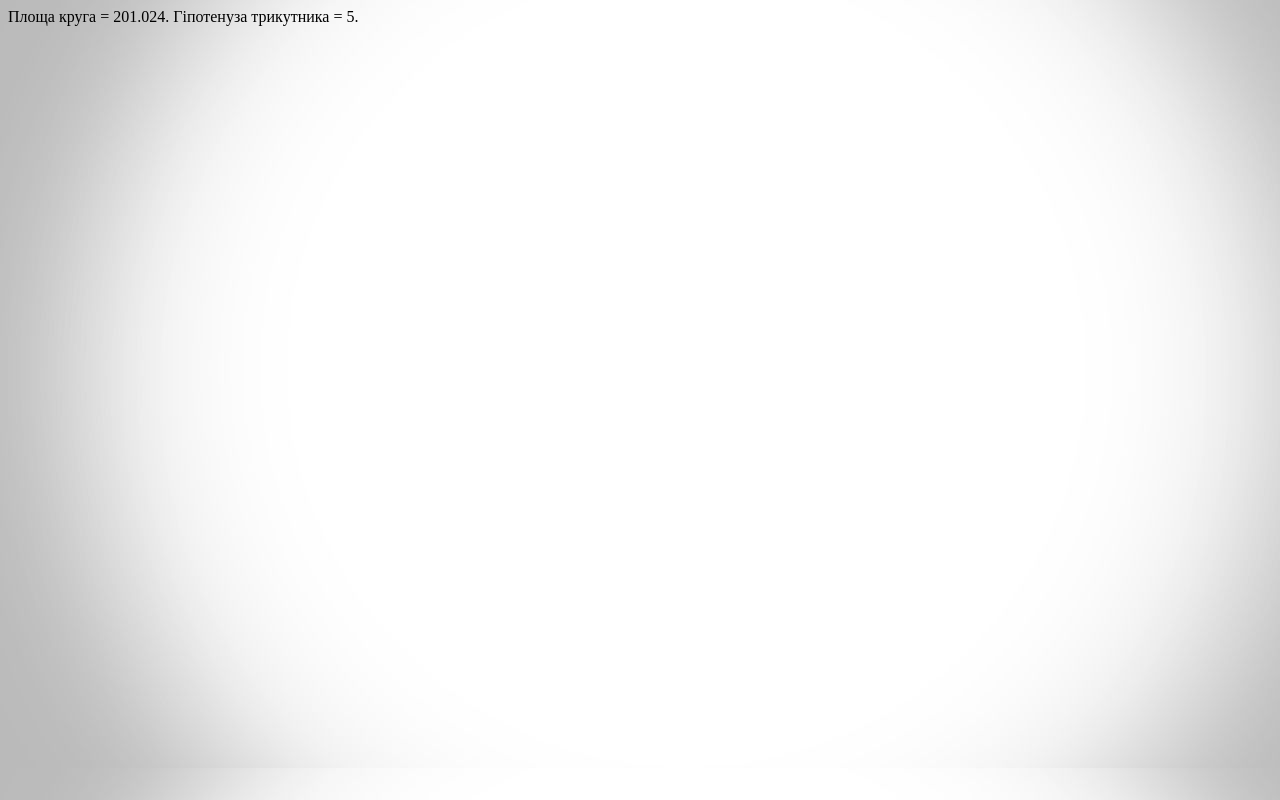
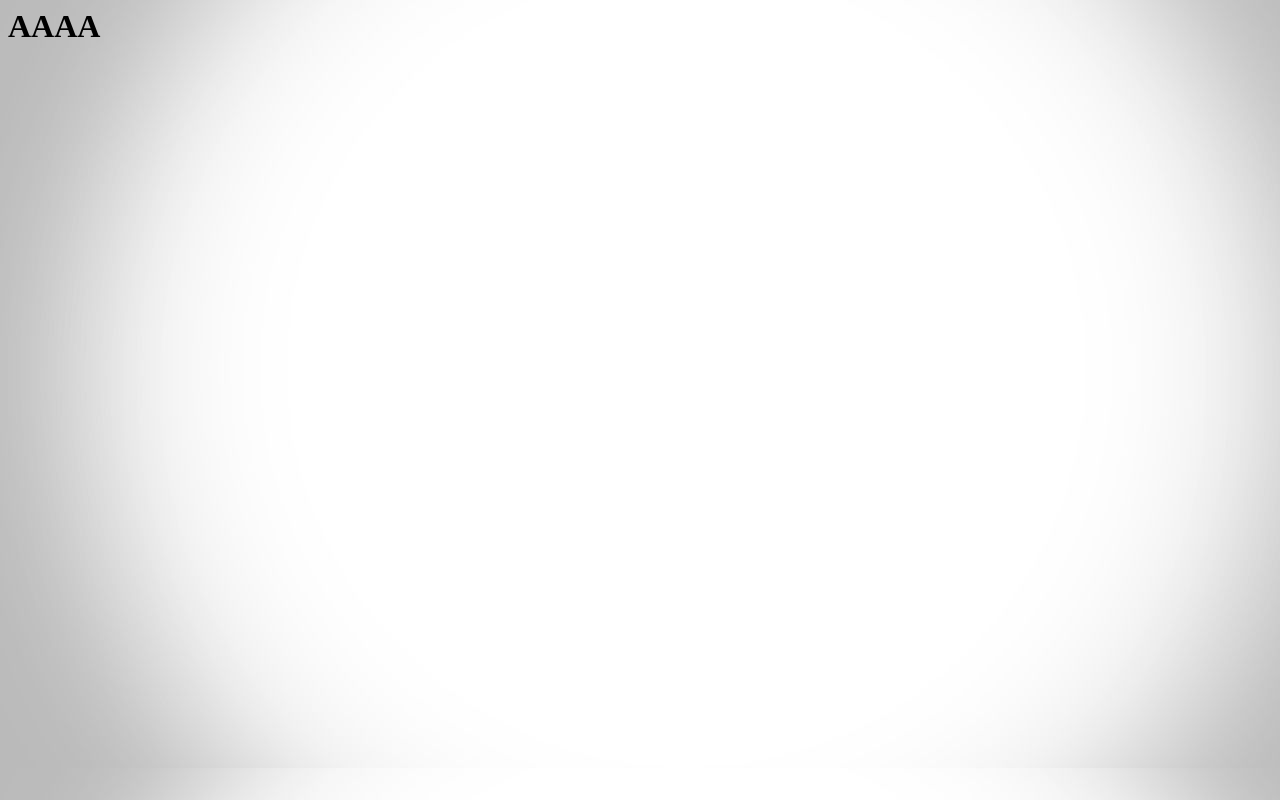
Before and after one commit to observer36/Nodejs, a website: page index.html in a window 1280 px wide. Drawn offline with Linux system fonts and the light colour scheme.

Commit message:
'commit_45'

```diff
--- a/index.html
+++ b/index.html
@@ -1,11 +1,11 @@
 <HTML>
         <HEAD>
         <title>Лабораторна робота</title>
-        <meta charset="utf-8" http-equiv="Content-Security-Policy" content="script-src 'self' 'unsafe-eval' 'unsafe-inline'; object-src 'self'; style-src 'self' 'unsafe-inline'; media-src *">
+        <meta charset="utf-8">
 
-    <script src="index.js"></script>
+    <script script-src="index.js"></script>
         </HEAD>
         <body style="background-image:url(wallback.jpg)">
-
+        <h1>AAAA</h1>
         </BODY>
 </HTML>
```
Also changed, not shown: .travis.yml.
